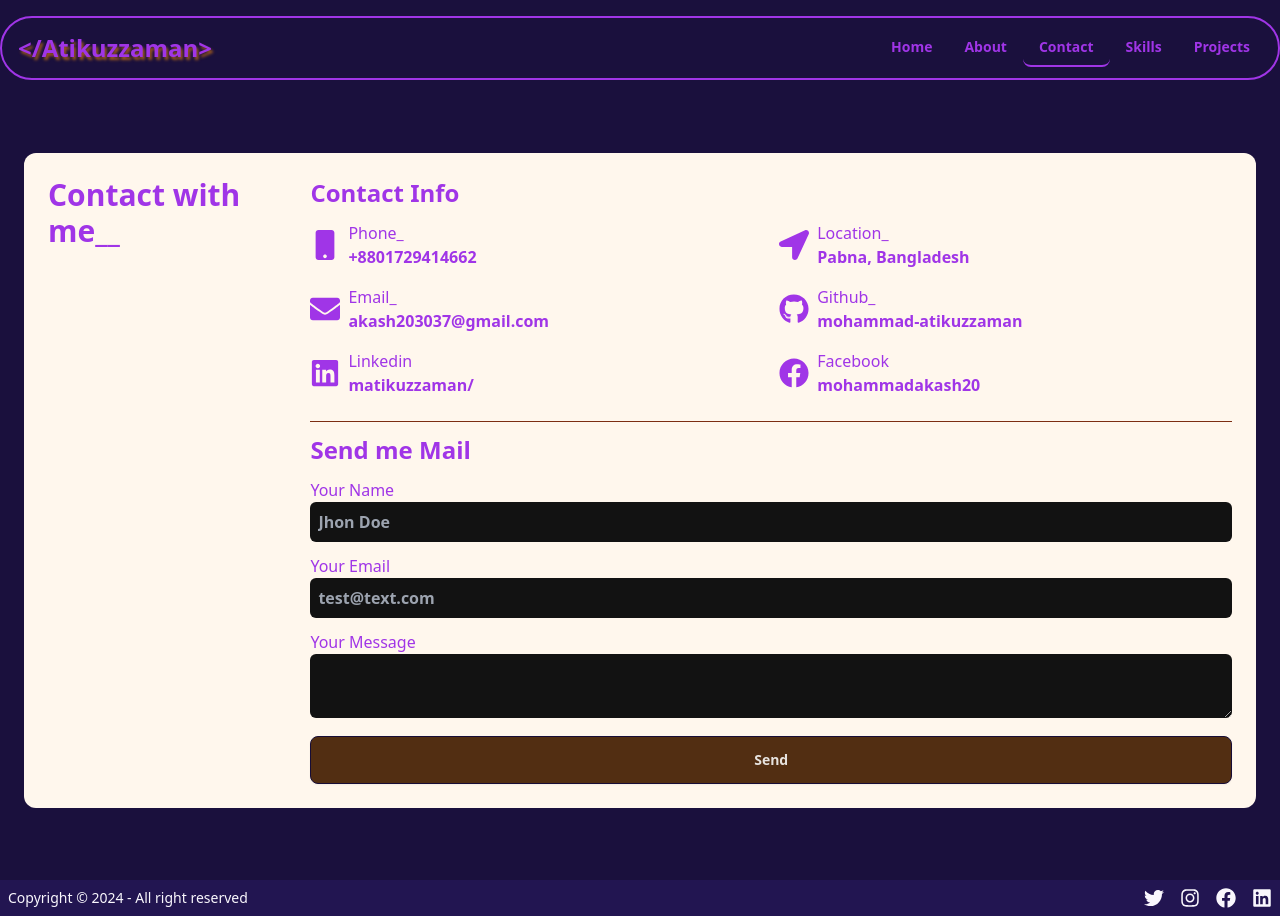
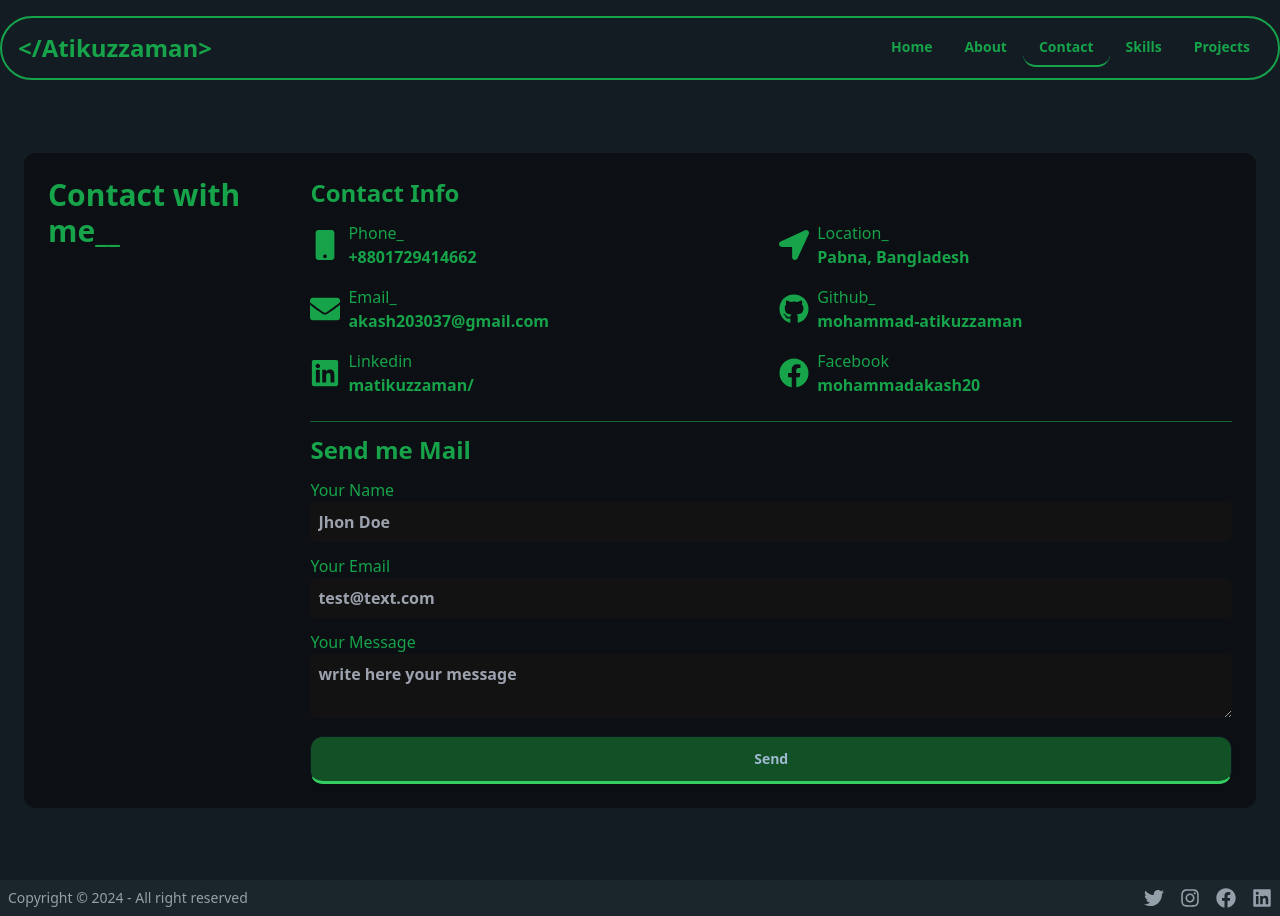
Before and after one commit to mohammad-atikuzzaman/portfolio, a React (Vite) app: page /contact in a window 1280 px wide. Built offline with nearby package versions, Linux system fonts and the light colour scheme.

Commit message:
color modified

```diff
--- a/index.html
+++ b/index.html
@@ -1,5 +1,5 @@
 <!doctype html>
-<html lang="en" data-theme="synthwave" >
+<html lang="en" data-theme="sunset" >
   <head>
     <meta charset="UTF-8" />
     <link rel="icon" type="image/svg+xml" href="https://i.ibb.co/9Yb4GmQ/IMG-20240219-094gjg258-removebg-preview.png" />
--- a/src/App.jsx
+++ b/src/App.jsx
@@ -7,7 +7,7 @@ function App() {
 
   return (
     <>
-      <div className="container mx-auto text-[#a035e7]">
+      <div className="container mx-auto text-green-600">
         <NavBar></NavBar>
         <Outlet></Outlet>
       </div>
--- a/src/Components/About.jsx
+++ b/src/Components/About.jsx
@@ -3,14 +3,14 @@ import Education from "./Education";
 const About = () => {
   return (
     <div className="min-h-screen flex items-center justify-center">
-      <div className="p-8 bg-orange-50 m-8 rounded-xl ">
+      <div className="p-8 bg-[#0c0f13] m-8 rounded-xl ">
         <h2 className="text-4xl font-semibold p-4">About Me__</h2>
         <div className="flex flex-col gap-8 md:gap-0 md:flex-row justify-between ">
           <div>
             <img
               src="about.jpg"
               alt="picture of md atikuzzaman"
-              className="md:max-w-[50%] rounded-xl shadow-lg shadow-orange-200"
+              className="md:max-w-[50%] rounded-xl shadow-lg shadow-[#334467]"
             />
           </div>
           <div className="space-y-3">
--- a/src/Components/Contact.jsx
+++ b/src/Components/Contact.jsx
@@ -45,7 +45,7 @@ const Contact = () => {
   };
   return (
     <div className="min-h-screen flex items-center justify-center">
-      <div className="bg-orange-50 p-6 m-6 rounded-xl md:flex justify-between gap-8 w-full">
+      <div className="bg-[#0c0f13] p-6 m-6 rounded-xl md:flex justify-between gap-8 w-full">
         <div className="mb-4 md:w-[20%]">
           <h2 className="font-bold md:text-3xl">Contact with me__</h2>
         </div>
@@ -116,10 +116,10 @@ const Contact = () => {
             </div>
           </div>
           <br />
-          <hr className="bg-orange-900 border-orange-900" />
+          <hr className="bg-[#16A34A] border-[#186133]" />
           <div>
             <h2 className="font-semibold text-2xl my-3">Send me Mail</h2>
-            <form ref={form} onSubmit={sendEmail} className="space-y-3">
+            <form ref={form} onSubmit={sendEmail} className="space-y-3 text-[#16A34A]">
               <div>
                 <label htmlFor="from_name">Your Name</label>
                 <br />
@@ -127,7 +127,7 @@ const Contact = () => {
                   type="text"
                   name="from_name"
                   placeholder="Jhon Doe"
-                  className="w-full p-2 outline-[#793d10] text-[#002B1E] font-semibold rounded-md"
+                  className="w-full p-2 font-semibold rounded-md"
                 />
               </div>
               <div>
@@ -137,18 +137,18 @@ const Contact = () => {
                   type="email"
                   name="from_email"
                   placeholder="test@text.com"
-                  className="w-full p-2 outline-[#793d10] text-[#002B1E] font-semibold rounded-md"
+                  className="w-full p-2 font-semibold rounded-md"
                 />
               </div>
               <div>
                 <label htmlFor="message">Your Message</label>
                 <br />
-                <textarea name="message" className="w-full p-2 outline-[#793d10] text-[#002B1E] font-semibold rounded-md"></textarea>
+                <textarea name="message" placeholder="write here your message" className="w-full p-2 font-semibold rounded-md"></textarea>
               </div>
               <input
                 type="submit"
                 value="Send"
-                className="btn bg-[#522e12] w-full font-bold text-[#e7e3df]"
+                className="btn bg-[#125025] w-full font-bold border-b-[#35cc62] border-b-[3px] hover:bg-green-700 transition-all"
               />
             </form>
           </div>
--- a/src/Components/ErrorElement.jsx
+++ b/src/Components/ErrorElement.jsx
@@ -2,7 +2,7 @@ import React from 'react';
 
 const ErrorElement = () => {
   return (
-    <section className="flex items-center h-screen p-16 bg-orange-50 text-[#a035e7]">
+    <section className="flex items-center h-screen p-16 bg-orange-50 text-green-600">
       <div className="container flex flex-col items-center justify-center px-5 mx-auto my-8">
         <div className="max-w-md text-center">
           <h2 className="mb-8 font-extrabold text-9xl">
--- a/src/Components/Home.jsx
+++ b/src/Components/Home.jsx
@@ -28,12 +28,12 @@ const Home = () => {
             <a
               href="./Frontend_developer_Atikuzzaman's_resume .pdf"
               download
-              className="inline-block bg-[#f8e9c1] p-2 rounded-md m-1 border-b-4 border-[#9e6d52] hover:scale-105 text-lg font-semibold">
+              className="inline-block bg-[#115335] p-2 rounded-md m-1 border-b-4 border-green-600 hover:scale-105 text-lg font-semibold">
               Resume
             </a>
             <a
               href="./Frontend_Developer_CV_of_Md_Atikuzzaman.pdf"
-              className="inline-block bg-[#f8e9c1] p-2 rounded-md m-1 border-b-4 border-[#9e6d52] hover:scale-105 text-lg font-semibold">
+              className="inline-block bg-[#115335] p-2 rounded-md m-1 border-b-4 border-green-600 hover:scale-105 text-lg font-semibold">
              Download CV
             </a>
           </div>
--- a/src/Components/profile.css
+++ b/src/Components/profile.css
@@ -1,16 +1,16 @@
 .profile {
-  background-color: rgb(247, 209, 162);
+  background-color: #128d3f;
   width: 300px;
   height: 300px;
   overflow: hidden;
-  box-shadow: 0px 20px 10px 1px burlywood;
+  box-shadow: 0px 20px 10px 1px rgb(3, 107, 5);
   background-size: cover;
   background-position: center;
   animation: example 5s ease-in-out infinite;
   transition: all 0.5s ease-in-out;
 }
 .profile:hover {
-  background-color: rgb(238, 198, 149);
+  background-color: rgb(8, 163, 67);
   scale: 105%;
 }
 @keyframes example {
--- a/src/NavBar.jsx
+++ b/src/NavBar.jsx
@@ -3,7 +3,7 @@ import "./nav.css";
 
 const NavBar = () => {
   return (
-    <div className="navbar py-0 bg-base-100 border-2 border-[#a035e7] rounded-full mt-4">
+    <div className="navbar py-0 bg-base-100 border-2 border-green-600 rounded-full mt-4">
       <div className="flex-1">
         <a className="logo"> {"</"}Atikuzzaman{">"}</a>
       </div>
@@ -13,7 +13,7 @@ const NavBar = () => {
             <NavLink
               to={"/"}
               className={({ isActive }) =>
-                isActive ? "font-black border-b-2 border-[#a035e7]" : ""
+                isActive ? "font-black border-b-2 border-green-600" : ""
               }
             >
               Home
@@ -23,7 +23,7 @@ const NavBar = () => {
             <NavLink
               to={"/about"}
               className={({ isActive }) =>
-                isActive ? "font-semibold border-b-2 border-[#a035e7]" : ""
+                isActive ? "font-semibold border-b-2 border-green-600" : ""
               }
             >
               About
@@ -33,7 +33,7 @@ const NavBar = () => {
             <NavLink
               to={"/contact"}
               className={({ isActive }) =>
-                isActive ? "font-semibold border-b-2 border-[#a035e7]" : ""
+                isActive ? "font-semibold border-b-2 border-green-600" : ""
               }
             >
               Contact
@@ -43,7 +43,7 @@ const NavBar = () => {
             <NavLink
               to={"/skills"}
               className={({ isActive }) =>
-                isActive ? "font-semibold border-b-2 border-[#a035e7]" : ""
+                isActive ? "font-semibold border-b-2 border-green-600" : ""
               }
             >
               Skills
@@ -53,7 +53,7 @@ const NavBar = () => {
             <NavLink
               to={"/projects"}
               className={({ isActive }) =>
-                isActive ? "font-semibold border-b-2 border-[#a035e7]" : ""
+                isActive ? "font-semibold border-b-2 border-green-600" : ""
               }
             >
               Projects
@@ -78,7 +78,7 @@ const NavBar = () => {
             <NavLink
               to={"/"}
               className={({ isActive }) =>
-                isActive ? "font-semibold border-b-2 border-[#a035e7]" : ""
+                isActive ? "font-semibold border-b-2 border-green-600" : ""
               }
             >
               Home
@@ -88,7 +88,7 @@ const NavBar = () => {
             <NavLink
               to={"/about"}
               className={({ isActive }) =>
-                isActive ? "font-semibold border-b-2 border-[#a035e7]" : ""
+                isActive ? "font-semibold border-b-2 border-green-600" : ""
               }
             >
               About
@@ -98,7 +98,7 @@ const NavBar = () => {
             <NavLink
               to={"/contact"}
               className={({ isActive }) =>
-                isActive ? "font-semibold border-b-2 border-[#a035e7]" : ""
+                isActive ? "font-semibold border-b-2 border-green-600" : ""
               }
             >
               Contact
@@ -108,7 +108,7 @@ const NavBar = () => {
             <NavLink
               to={"/skills"}
               className={({ isActive }) =>
-                isActive ? "font-semibold border-b-2 border-[#a035e7]" : ""
+                isActive ? "font-semibold border-b-2 border-green-600" : ""
               }
             >
               Skills
@@ -118,7 +118,7 @@ const NavBar = () => {
             <NavLink
               to={"/projects"}
               className={({ isActive }) =>
-                isActive ? "font-semibold border-b-2 border-[#a035e7]" : ""
+                isActive ? "font-semibold border-b-2 border-green-600" : ""
               }
             >
               Projects
--- a/src/nav.css
+++ b/src/nav.css
@@ -2,7 +2,6 @@
   font-size: 1.5rem;
   font-weight: 600;
   margin-left: 0.5rem;
-  text-shadow: 2px 3px 3px #9c581f;
 }
 
 .body{
```
